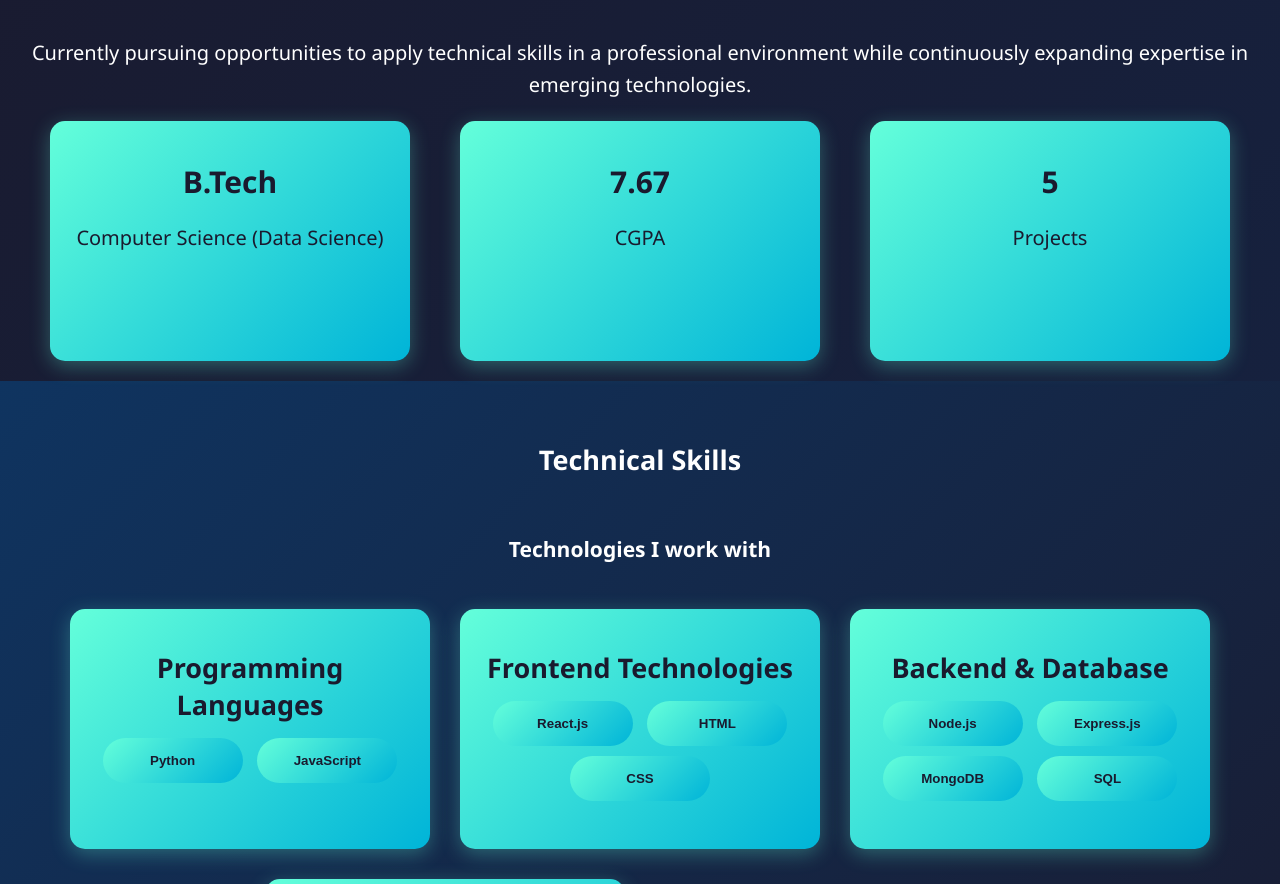
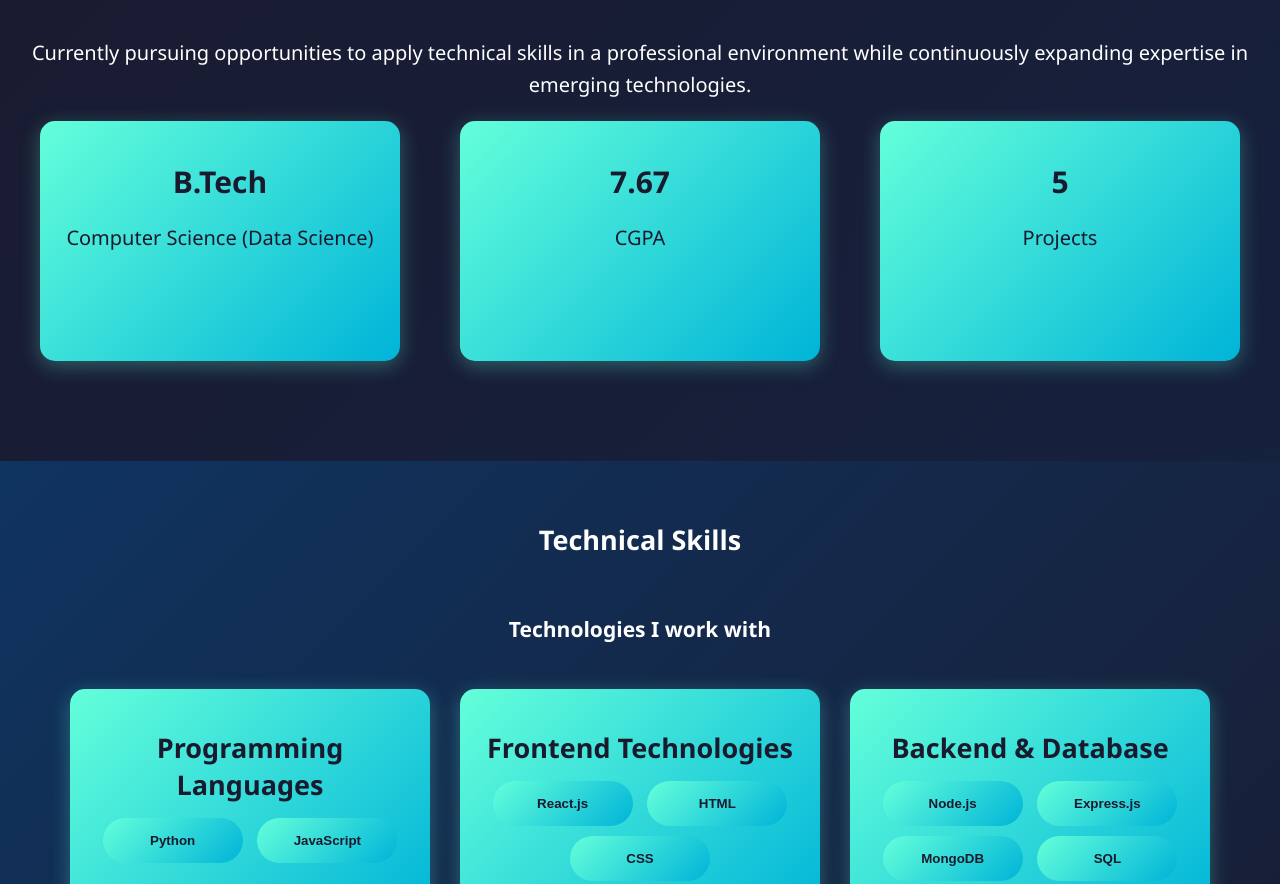
Before and after one commit to Tejaswi702/portfolio, a plain HTML site: page index.html in a window 1280 px wide. Shown: the part 1081-1965 px from the top of the page. Drawn offline with Linux system fonts and the light colour scheme.

Commit message:
Add files via upload

```diff
--- a/practice.css
+++ b/practice.css
@@ -72,7 +72,7 @@ a:hover {
     display: flex;
     flex-direction: column;
     text-align: center;
-    padding-bottom: 20px;
+    padding-bottom: 100px;
     font-size: 20px;
 }
 .div{
@@ -107,7 +107,7 @@ a:hover {
   align-items: center;
   text-align: center;
   flex-wrap: wrap;
-
+  gap: 20px;
 }
 .div1{
   border-radius: 15px;
```
